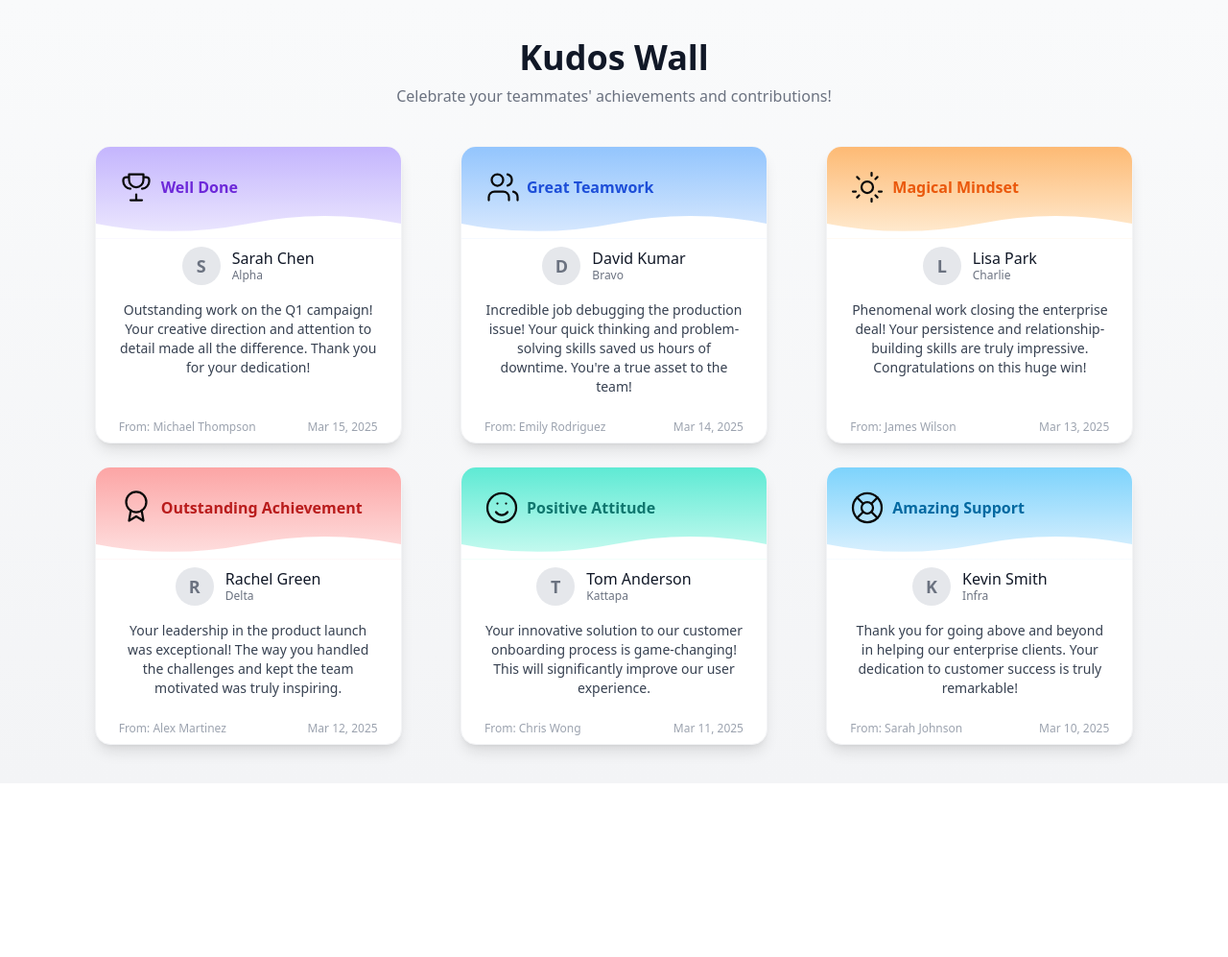
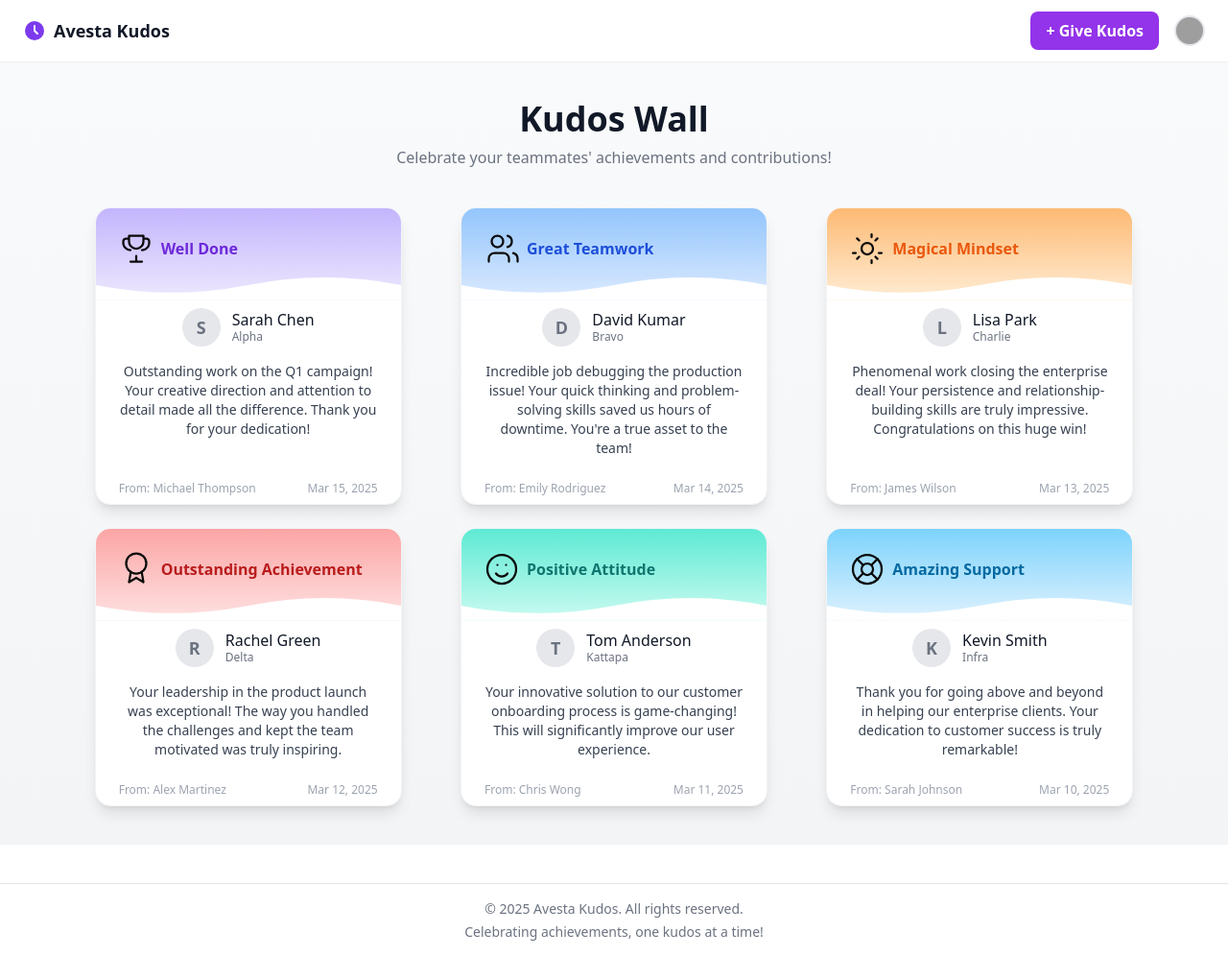
Before and after one commit to AnjaliBhansari/hackathon-frontend, a Next.js app: page / in a window 1280 px wide. Shown: the whole page at 96% size. Before the commit the page ends 816 px from the top, so only its background shows below. Built offline with nearby package versions, Linux system fonts and the light colour scheme; grey boxes are pictures that could not be loaded.

Commit message:
fix: layout added
Signed-off-by: parth-at <parth.patel@avestatechnologies.com>

```diff
--- /dev/null
+++ b/src/components/ui/Footer.tsx
@@ -0,0 +1,16 @@
+import React from 'react';
+
+const Footer: React.FC = () => {
+  return (
+    <footer className="w-full bg-white border-t mt-10 py-4 text-center text-gray-500 text-sm">
+      <div>
+        © 2025 Avesta Kudos. All rights reserved.
+      </div>
+      <div className="mt-1">
+        Celebrating achievements, one kudos at a time!
+      </div>
+    </footer>
+  );
+};
+
+export default Footer;
--- /dev/null
+++ b/src/components/ui/Layout.tsx
@@ -0,0 +1,21 @@
+import React from 'react';
+import Navbar from './Navbar';
+import Footer from './Footer';
+
+interface LayoutProps {
+  children: React.ReactNode;
+}
+
+const Layout: React.FC<LayoutProps> = ({ children }) => {
+  return (
+    <div className="flex flex-col min-h-screen">
+      <Navbar />
+      <div className="flex-1">
+        {children}
+      </div>
+      <Footer />
+    </div>
+  );
+};
+
+export default Layout;
--- /dev/null
+++ b/src/components/ui/Navbar.tsx
@@ -0,0 +1,28 @@
+import React from 'react';
+
+const Navbar: React.FC = () => {
+  return (
+    <nav className="w-full bg-white shadow-sm px-6 py-3 flex items-center justify-between sticky top-0 z-50">
+      {/* Left: Logo and Title */}
+      <div className="flex items-center space-x-2">
+        <span className="text-purple-600 text-2xl">{/* Icon */}
+          <svg width="24" height="24" fill="none" viewBox="0 0 24 24" xmlns="http://www.w3.org/2000/svg">
+            <circle cx="12" cy="12" r="10" fill="#7C3AED" />
+            <path d="M12 7v5l3 3" stroke="#fff" strokeWidth="2" strokeLinecap="round" strokeLinejoin="round"/>
+          </svg>
+        </span>
+        <span className="font-bold text-lg text-gray-900">Avesta Kudos</span>
+      </div>
+      {/* Right: Button and Avatar */}
+      <div className="flex items-center space-x-4">
+        <button className="bg-purple-600 hover:bg-purple-700 text-white font-semibold px-4 py-2 rounded-lg transition-colors">+ Give Kudos</button>
+        <span className="inline-block w-8 h-8 rounded-full bg-gray-300 overflow-hidden border-2 border-gray-200">
+          {/* Placeholder avatar */}
+          <img src="https://randomuser.me/api/portraits/men/32.jpg" alt="avatar" className="w-full h-full object-cover" />
+        </span>
+      </div>
+    </nav>
+  );
+};
+
+export default Navbar;
--- /dev/null
+++ b/src/components/ui/Pagination.tsx
@@ -0,0 +1,48 @@
+import React from 'react';
+
+interface PaginationProps {
+  currentPage: number;
+  totalPages: number;
+  onPageChange: (page: number) => void;
+}
+
+const Pagination: React.FC<PaginationProps> = ({ currentPage, totalPages, onPageChange }) => {
+  if (totalPages <= 1) return null;
+
+  const pages = [];
+  for (let i = 1; i <= totalPages; i++) {
+    pages.push(i);
+  }
+
+  return (
+    <div className="flex justify-center items-center space-x-2 mt-8">
+      <button
+        className="px-3 py-1 rounded bg-gray-200 text-gray-700 disabled:opacity-50"
+        onClick={() => onPageChange(currentPage - 1)}
+        disabled={currentPage === 1}
+      >
+        Previous
+      </button>
+      {pages.map((page) => (
+        <button
+          key={page}
+          className={`px-3 py-1 rounded ${
+            page === currentPage ? 'bg-purple-600 text-white' : 'bg-gray-100 text-gray-700'
+          }`}
+          onClick={() => onPageChange(page)}
+        >
+          {page}
+        </button>
+      ))}
+      <button
+        className="px-3 py-1 rounded bg-gray-200 text-gray-700 disabled:opacity-50"
+        onClick={() => onPageChange(currentPage + 1)}
+        disabled={currentPage === totalPages}
+      >
+        Next
+      </button>
+    </div>
+  );
+};
+
+export default Pagination;
--- a/src/pages/index.tsx
+++ b/src/pages/index.tsx
@@ -1,6 +1,8 @@
-import React from "react";
+import React, { useState } from "react";
 import { KudosCard } from "@/presentation/features/kudos/components/kudos-card";
 import { TEAM_OPTIONS, CATEGORY_OPTIONS } from "@/presentation/features/kudos/constants/options";
+import Layout from "@/components/ui/Layout";
+import Pagination from "@/components/ui/Pagination";
 
 // Dummy data for temporary display
 const dummyKudos = [
@@ -77,7 +79,16 @@ const dummyKudos = [
  * This page uses the HomeView component from our presentation layer.
  */
 export default function Home() {
+  const [currentPage, setCurrentPage] = useState(1);
+  const kudosPerPage = 9;
+  const totalPages = Math.ceil(dummyKudos.length / kudosPerPage);
+  const paginatedKudos = dummyKudos.slice(
+    (currentPage - 1) * kudosPerPage,
+    currentPage * kudosPerPage
+  );
+
   return (
+    <Layout>
       <main className="min-h-screen bg-gradient-to-b from-gray-50 to-gray-100">
         <div className="max-w-6xl mx-auto py-10 px-4">
           <div className="text-center mb-10">
@@ -89,11 +100,17 @@ export default function Home() {
             </p>
           </div>
           <div className="grid grid-cols-1 sm:grid-cols-2 md:grid-cols-3 gap-6 justify-items-center">
-          {dummyKudos.map((kudos, idx) => (
-            <KudosCard key={idx} {...kudos} />
+            {paginatedKudos.map((kudos, idx) => (
+              <KudosCard key={idx + (currentPage - 1) * kudosPerPage} {...kudos} />
             ))}
           </div>
+          <Pagination
+            currentPage={currentPage}
+            totalPages={totalPages}
+            onPageChange={setCurrentPage}
+          />
         </div>
       </main>
+    </Layout>
   );
 }
```
Lines whose indentation alone changed are shown as unchanged.
